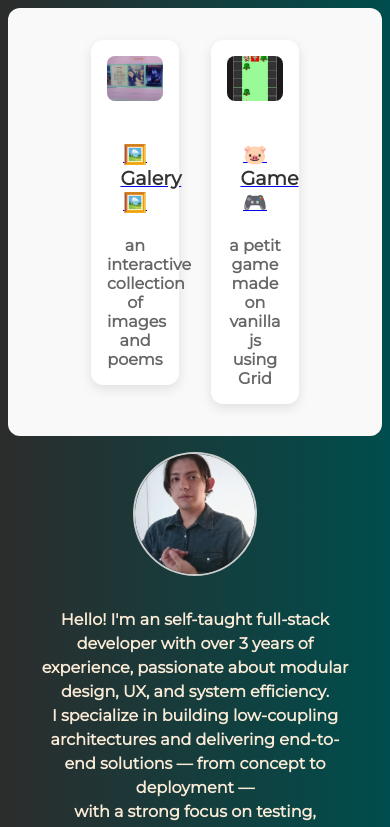
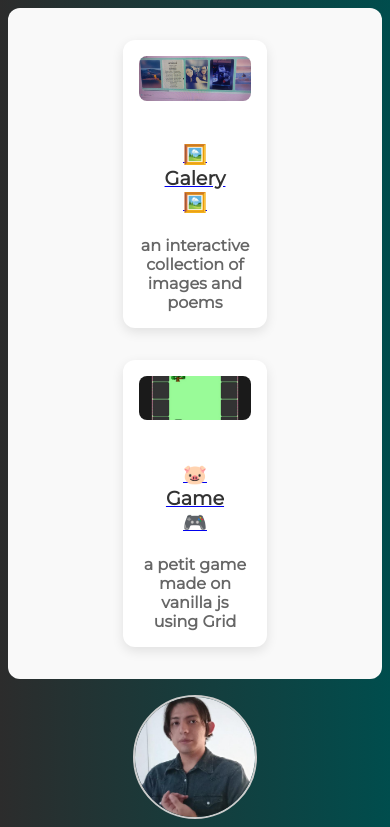
Before and after one commit to IvanMatias1618/portafolio, a plain HTML site: page index.html in a window 390 px wide. Shown: the top 827 px of the page. Drawn offline with Linux system fonts and the light colour scheme.

Commit message:
Update index.html

```diff
--- a/index.html
+++ b/index.html
@@ -175,6 +175,11 @@
     width: 120px;
     height: 120px;
   }
+
+  .project-card,
+  .skills-card {
+      width: 10cap;
+    }
 }
 
 
```
